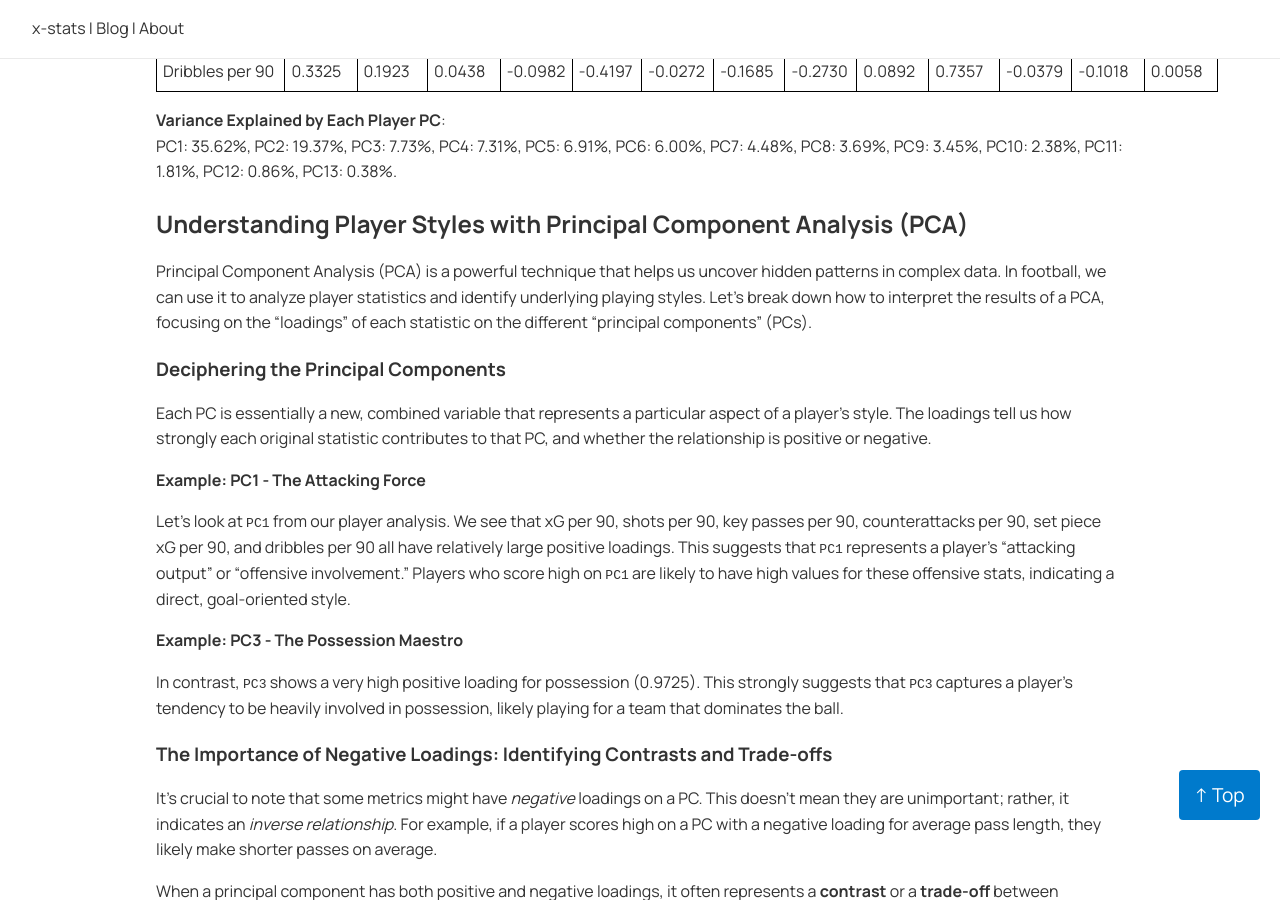
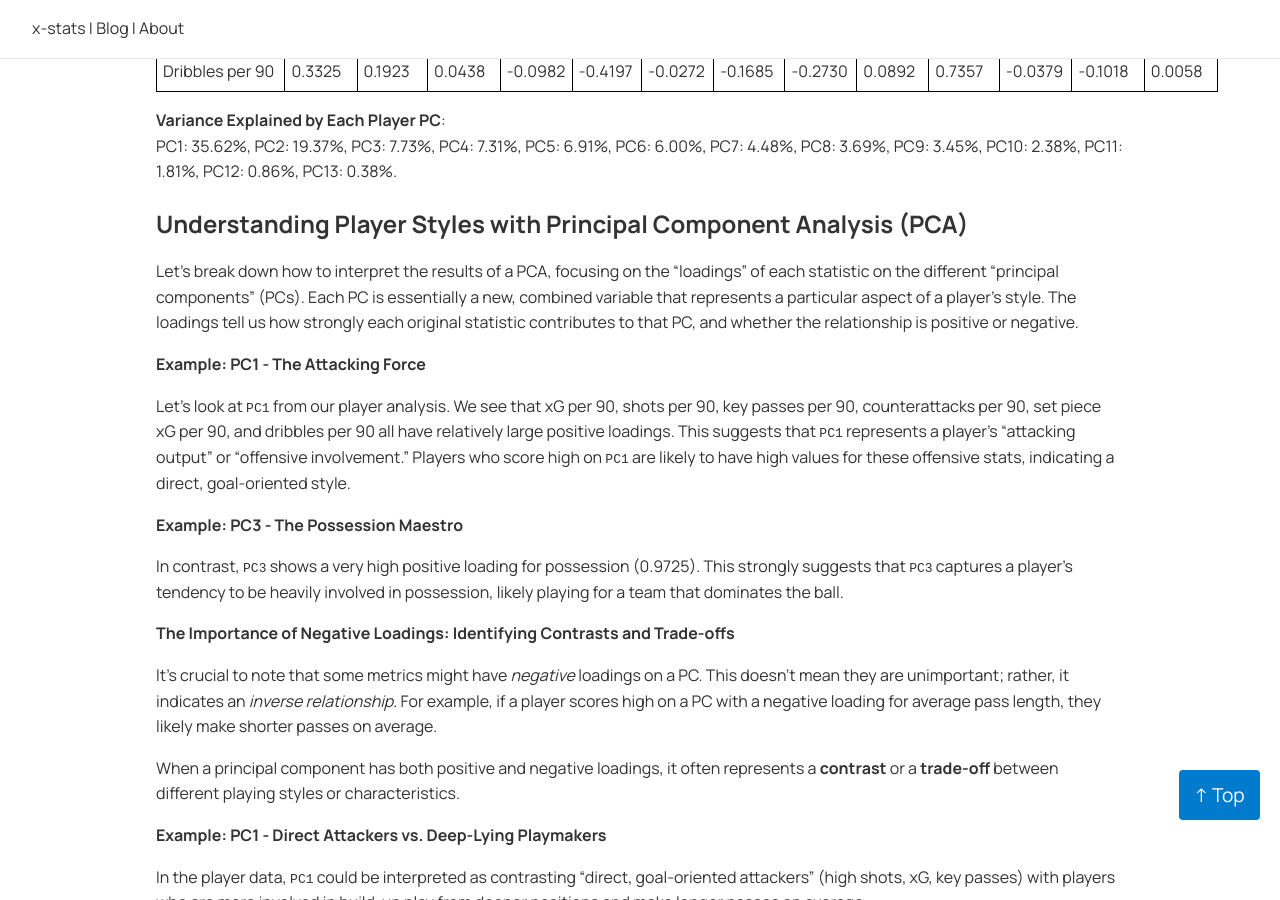
Before and after one commit to u3mukher/x-stats, a Jekyll site: the page built from _posts/2025-01-14-PCA.md, in a window 1280 px wide and 900 px high, scrolled down 4359 px. Built offline with Jekyll 4.4.1, drawn with Linux system fonts in a browser that asks for light colours; a style sheet for code colours, icons or effects is not loaded.

Commit message:
Update 2025-01-14-PCA.md

```diff
--- a/_posts/2025-01-14-PCA.md
+++ b/_posts/2025-01-14-PCA.md
@@ -323,11 +323,7 @@ PC1: 35.62%, PC2: 19.37%, PC3: 7.73%, PC4: 7.31%, PC5: 6.91%, PC6: 6.00%, PC7: 4
 
 ## Understanding Player Styles with Principal Component Analysis (PCA)
 
-Principal Component Analysis (PCA) is a powerful technique that helps us uncover hidden patterns in complex data. In football, we can use it to analyze player statistics and identify underlying playing styles. Let's break down how to interpret the results of a PCA, focusing on the "loadings" of each statistic on the different "principal components" (PCs).
-
-### Deciphering the Principal Components
-
-Each PC is essentially a new, combined variable that represents a particular aspect of a player's style. The loadings tell us how strongly each original statistic contributes to that PC, and whether the relationship is positive or negative.
+Let's break down how to interpret the results of a PCA, focusing on the "loadings" of each statistic on the different "principal components" (PCs). Each PC is essentially a new, combined variable that represents a particular aspect of a player's style. The loadings tell us how strongly each original statistic contributes to that PC, and whether the relationship is positive or negative.
 
 **Example: PC1 - The Attacking Force**
 
@@ -337,7 +333,7 @@ Let's look at `PC1` from our player analysis. We see that xG per 90, shots per 9
 
 In contrast, `PC3` shows a very high positive loading for possession (0.9725). This strongly suggests that `PC3` captures a player's tendency to be heavily involved in possession, likely playing for a team that dominates the ball.
 
-### The Importance of Negative Loadings: Identifying Contrasts and Trade-offs
+**The Importance of Negative Loadings: Identifying Contrasts and Trade-offs**
 
 It's crucial to note that some metrics might have *negative* loadings on a PC. This doesn't mean they are unimportant; rather, it indicates an *inverse relationship*. For example, if a player scores high on a PC with a negative loading for average pass length, they likely make shorter passes on average.
 
@@ -351,7 +347,7 @@ In the player data, `PC1` could be interpreted as contrasting "direct, goal-orie
 
 `PC2` presents an interesting case. It has high positive loadings for progressive passes per 90 (0.4813), duel success rate (0.4206), and interceptions per 90 (0.4922), but a negative loading for set piece xG per 90 (-0.0674). This suggests that `PC2` might represent well-rounded players who contribute effectively across various aspects of the game – progressing the ball, winning duels, and intercepting passes – but are less specialized in set-piece situations.
 
-### Using PCA for Player Comparisons and Transfer Matching
+**Using PCA for Player Comparisons and Transfer Matching**
 
 By understanding what each PC represents, we can start to profile players based on their scores on these components. This allows for insightful comparisons and can be used to assess potential transfer targets. For example, if a team is looking for a player who excels in a particular area (e.g., a high scorer on the "attacking output" component), they can use PCA to identify players who fit that profile. If a player is far from a team on a component that loads heavily on, say, "possession," it suggests the player might not fit well into a possession-based team. In the following section, we'll explore the results of a team-level PCA, where the loadings and principal components imply similar concepts, but applied to overall team style rather than individual player characteristics.
 
```
